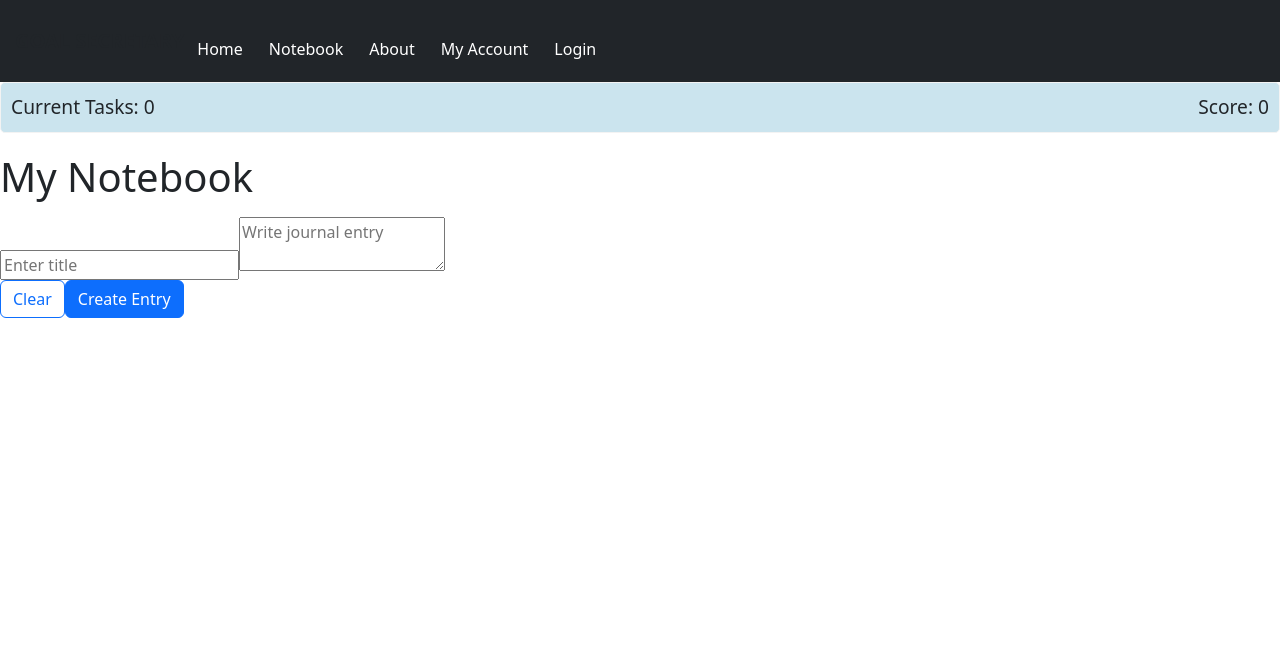
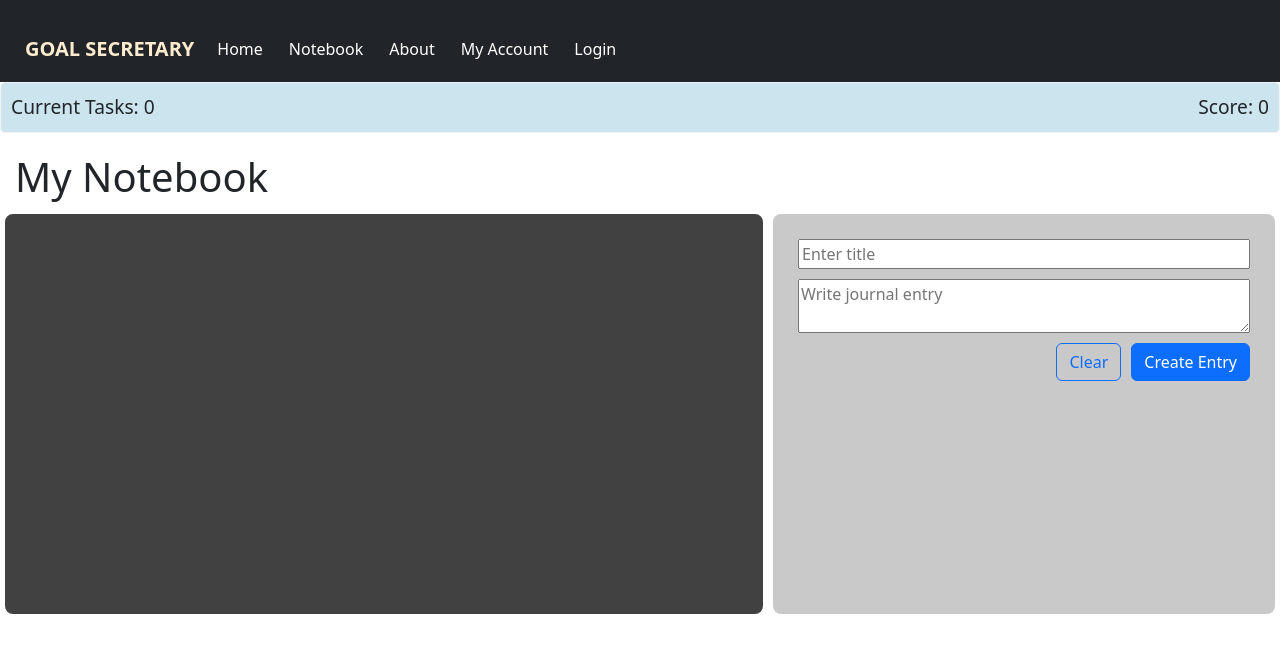
Before and after one commit to CaDragon1/WebsiteStartup, a React (Vite) app in the folder startup2024/: page /notebook in a window 1280 px wide. Shown: the top 652 px of the page. Built offline with nearby package versions, Linux system fonts and the light colour scheme.

Commit message:
Added css and fixed react components

```diff
--- a/startup2024/src/about/about.css
+++ b/startup2024/src/about/about.css
@@ -2,6 +2,11 @@ header {
     flex: 0 100px;
     color: inherit;
     text-decoration: none;
+}
+
+.row {
+    display: flex;
+    width: 100%;
 }
 
 #about {
@@ -10,5 +15,11 @@ header {
 }
 
 #about-website {
+    flex: 1;
     padding:15px;
 }
+
+#github-link {
+    flex: 1;
+    padding:15px;
+}
--- a/startup2024/src/about/about.jsx
+++ b/startup2024/src/about/about.jsx
@@ -3,18 +3,21 @@ import './about.css';
 
 export function About() {
     return (
+        <>
+        <h2 className="mb-4" id="about">About</h2>
         <main className = "container">
-            <h3 className="mb-4" id="about">About</h3>
+
             <div className="row justify-content-center">
                 <div className="col-md-10 bg-light border p-3 mb-3" id="about-website">
                     <p>This website is a practical implementation of a personal progress tracker linked to a Google calendar, created by Caleb Drake.</p>
                     <p>The end goal is to, someday, expand upon this concept to harness addictive app design into an app that encourages users to set and accomplish goals,
                     create a daily journal, and improve themselves.</p>
-                </div>
-                <div className="col-md-10 bg-light border" id="github-link">
                     <a href="https://github.com/CaDragon1/WebsiteStartup">My Github Repository</a>
                 </div>
+
             </div>
         </main>
+        </>
+
     );
 }
--- a/startup2024/src/account/account.jsx
+++ b/startup2024/src/account/account.jsx
@@ -1,8 +1,28 @@
-import React from 'react';
+import React, { useState } from 'react';
 import './account.css';
 import 'bootstrap/dist/css/bootstrap.min.css';
 
 export function Account() {
+    // Constants for the profile picture, including a usestate for state changes
+    // Storing the file object:
+    const [profilePic, setProfilePic] = useState("profile_placeholder.png");
+    // Storing an image preview using temporary URL:
+    const [tempURL, setTempURL] = useState("/profile_placeholder.png");
+
+    // Functions for handling profile picture
+    function changePicture(eventParam) {
+        const newPic = eventParam.target.files[0];
+        // Check if the given file is a png or jpg
+        if (newPic && newPic.substr(0, 5) === "image") {
+            setProfilePic(newPic);
+            setTempURL(URL.createObjectURL(newPic));
+        }
+        else {
+            setProfilePic("/profile_placeholder.png");
+            setTempURL("/profile_placeholder.png");
+        }
+    }
+
     return(
         <main>
             <div className="container mt-4" id="account-block">
@@ -10,8 +30,13 @@ export function Account() {
                 <div className="row">
                     {/* Column 1 in the account panel */}
                     <div className="col-md-2 bg-light border" id="account-info">
-                        <img src="../../images/profile_placeholder.png" alt="Profie Picture" id="profile-picture" class="img-fluid mb-3" />
+                        <img src={tempURL || "profile_placeholder.png"} alt="Profie Picture" id="profile-picture" class="img-fluid mb-3" />
                         <br />
+                        <div className = "input-group mb-3">
+                            <div class="input-group-prepend">
+                                <span class="input-group-text">Change Profile Image...</span>
+                            </div>
+                        </div>
                         <button type="button" class="btn btn-secondary" id="change-profile">Change profile image</button>
                     </div>
                     {/* Column 2 in the account panel */}
--- a/startup2024/src/home/home.css
+++ b/startup2024/src/home/home.css
@@ -15,18 +15,31 @@ header {
     background-color: #25252556;
     border: 1px solid #f3f3f3;
     border-radius: 5px;
-    margin-bottom: 20px;
+    margin-bottom: 10px;
     font-family: sans-serif;
     color: white;
 }
 
+.goal-info {
+    display:flex;
+    justify-content: flex-end;
+    color:black
+}
+.row {
+
+    background-color: #f3f3f3;
+}
+
+.button-container {
+    display: flex;
+    margin-left: auto;
+    margin-right:0;
+    gap: 20px;
+}
+
 main {
     display: grid;
-    grid-template-columns: 1fr 1fr;
+    grid-template-columns: 3fr 2fr;
     justify-content: space-around;
 
 }
-
-footer {
-    flex: 0 30 px;
-}
--- a/startup2024/src/home/home.jsx
+++ b/startup2024/src/home/home.jsx
@@ -25,9 +25,11 @@ export function Home() {
                 {goals.map((goal, index) => (
                     <React.Fragment key={index}>
                     <li key={index} className = "goal-list-object">
-                        {goal.title}
-                        <button className = "btn btn-outline-dark" onClick={() => expandGoal(goal)} >view info</button>
-                        <button className = "btn btn-outline-success" onClick={() => completeGoal(goal.title)}>complete</button>
+                        <p className = "h5">{goal.title}</p>
+                        <div className="button-container">
+                            <button className = "btn btn-outline-dark" id="info-button" onClick={() => expandGoal(goal)} >view info</button>
+                            <button className = "btn btn-outline-success" id="complete-button" onClick={() => completeGoal(goal.title)}>complete</button>
+                        </div>
                     </li>
                     {goal.expanded && (
                         <li className = "goal-info bg-light p-3 mb-3 rounded">
@@ -36,17 +38,18 @@ export function Home() {
                                     <p><strong>DUE: </strong>{goal.deadline}</p>
                                 </div>
                                 <div className = "col-md-6">
-                                    <button className="btn btn-danger" onClick={() => removeGoal(goal.title)}>Delete</button>
+                                    <span className = {`${goal.completed ? "bg-success" : "bg-warning"}`}>
+                                        {goal.completed ? "Completed" : "Not Complete"}
+                                    </span>
                                 </div>
                             </div>
-                            <div className='row mt-2'>
+                            <div className='row'>
                                 <div className = "col-md-6">
                                     <p>date created: {goal.dateCreated}</p>
                                 </div>
+
                                 <div className = "col-md-6">
-                                    <span className = {`${goal.completed ? "bg-success" : "bg-warning"}`}>
-                                        {goal.completed ? "Completed" : "Not Complete"}
-                                    </span>
+                                    <button className="btn btn-danger" onClick={() => removeGoal(goal.title)}>Delete</button>
                                 </div>
                             </div>
                         </li>
@@ -59,7 +62,9 @@ export function Home() {
 
     // Function to change the expanded trigger in a goal object
     function expandGoal(goalObject) {
-        setGoals(goals.map((e) => e.title === goalObject.title ? {...e, expanded: !e.expanded} : e))
+        setGoals(goals.map((e) => e.title === goalObject.title ? {...e, expanded: !e.expanded,
+            deadline: e.deadline instanceof Date ? e.deadline.toLocaleDateString() : e.deadline,
+        dateCreated: e.dateCreated instanceof Date ? e.dateCreated.toLocaleDateString() : e.dateCreated} : e))
     }
 
     // Function to show the options for creating a new goal
--- a/startup2024/src/main.css
+++ b/startup2024/src/main.css
@@ -47,4 +47,7 @@ menu {
     font-size: 20px;
     font-weight: bold;
     margin-left: 15px;
+    color:blanchedalmond;
+    padding: 10px;
+    margin-top: 15px;
 }
--- a/startup2024/src/notebook/notebook.css
+++ b/startup2024/src/notebook/notebook.css
@@ -2,6 +2,10 @@ header {
     flex: 0 100px;
     color: inherit;
     text-decoration: none;
+}
+
+.page-title {
+    margin-left: 15px;
 }
 
 .row {
@@ -27,7 +31,18 @@ header {
     font-weight: bold;
 }
 
-.journal-entries {
+.journal-form {
+    color:white;
+    height: 400px;
+    overflow-y: auto;
+    border-radius: 0.5rem;
+    background-color: #c9c9c9;
+    padding:10px;
+    margin:5px;
+}
+
+/* journal-list is a pun :D */
+.journal-list {
     color:white;
     height: 400px;
     overflow-y: auto;
@@ -38,20 +53,49 @@ header {
     margin:5px;
 }
 
+.form-buttons {
+    display: flex;
+    width: 100%;
+    justify-content: flex-end;
+    gap: 10px;
+}
+
+.clickable-title:hover {
+    color:aquamarine;
+}
+
 #entry-button {
     padding-right: 10px;
     padding-bottom: 8px;
 }
 
-#journal-column {
+#title-container {
+    display: flex;
+    width: 100%;
+    padding-bottom: 10px;
+}
+
+#title {
     flex: 1;
 }
 
-#entry-column {
-    flex: 2;
+#form-container {
+    display: flex;
+    width: 100%;
+    padding-bottom: 10px;
+}
+
+#journal-form {
+    flex: 1;
 }
 
 #title-text {
     padding: 5px;
     margin: 5px;
 }
+
+main {
+    display: grid;
+    grid-template-columns: 3fr 2fr;
+    justify-content: space-around;
+}
--- a/startup2024/src/notebook/notebook.jsx
+++ b/startup2024/src/notebook/notebook.jsx
@@ -27,7 +27,7 @@ export function Notebook() {
 
     // Function for removing an entry
     function removeEntry(dateRemoval) {
-        return (setEntry(entry.filter(entry => entry.dateCreated != dateRemoval)));
+        setEntry(entry.filter(entry => entry.dateCreated.getTime() !== dateRemoval.getTime()));
     }
 
     // Function for the journal form displayed on the right
@@ -38,7 +38,7 @@ export function Notebook() {
             // Apparently the "default" behavior for a browser is to reload the page, so I don't want that.
             enter.preventDefault();
             // Check that there is info in title and entry
-            if(title && formEntry){
+            if(title.trim() && formEntry.trim()){
                 addEntry(title, formEntry)
                 setTitle("");
                 setFormEntry("");
@@ -47,11 +47,16 @@ export function Notebook() {
 
         return (
             <form onSubmit={submission} className='journal-form'>
-                <input type="text" value={title} onChange={(submission) => setTitle(submission.target.value)} placeholder='Enter title' required />
-                <textarea value={formEntry} onChange={(submission) => setFormEntry(submission.target.value)} placeholder='Write journal entry' required />
+                <div id="title-container">
+                    <input type="text" id="title" value={title} onChange={(submission) => setTitle(submission.target.value)} placeholder='Enter title' required />
+                </div>
+                <div id="form-container">
+                    <textarea id="journal-form" value={formEntry} onChange={(submission) => setFormEntry(submission.target.value)} placeholder='Write journal entry' required />
+
+                </div>
                 <div className="form-buttons">
                     <button type="button" className="btn btn-outline-primary" onClick={() => {setTitle(''); setFormEntry('');}}>Clear</button>
-                    <button type="button" className="btn btn-primary" onClick={() => addEntry(title, formEntry)}>Create Entry</button>
+                    <button type="button" className="btn btn-primary" onClick={() => {addEntry(title, formEntry); setTitle(''); setFormEntry('');}}>Create Entry</button>
                 </div>
             </form>
         );
@@ -64,13 +69,15 @@ export function Notebook() {
 
     // Fun fact: "journal-list" is a pun. Hope you like it.
     return (
+        <>
+        <h1 className="page-title">My Notebook</h1>
+        <main>
             <div className = "journal-container">
                 <div className = "journal-list">
-                <h1>My Notebook</h1>
                     <ul>
                         {entry.map((e) =>
-                        <li key={e.dateCreated} onClick={() => expandEntry(e.dateCreated)}>
-                            <h3>{e.title}</h3>
+                            <ul key={e.dateCreated} >
+                                <h3 className="clickable-title" onClick={() => expandEntry(e.dateCreated)}>{e.title}</h3>
                                 <p>{e.dateCreated.toLocaleDateString()}</p>
 
                                 {e.expanded && (
@@ -79,13 +86,15 @@ export function Notebook() {
                                         <button type="button" className = "btn btn-danger" onClick={() => removeEntry(e.dateCreated)}>Delete</button>
                                     </div>
                                 )}
-                        </li>
+                            </ul>
                         )}
                     </ul>
+                </div>
             </div>
             <div className = "journal-form">
                 {journalForm()}
             </div>
-        </div>
+        </main>
+        </>
     );
 }
```
Also changed, not shown: startup2024/public/profile_placeholder.png (added), 1 other file (tests, documents, lock files or other folders). Lines whose indentation alone changed are shown as unchanged.
